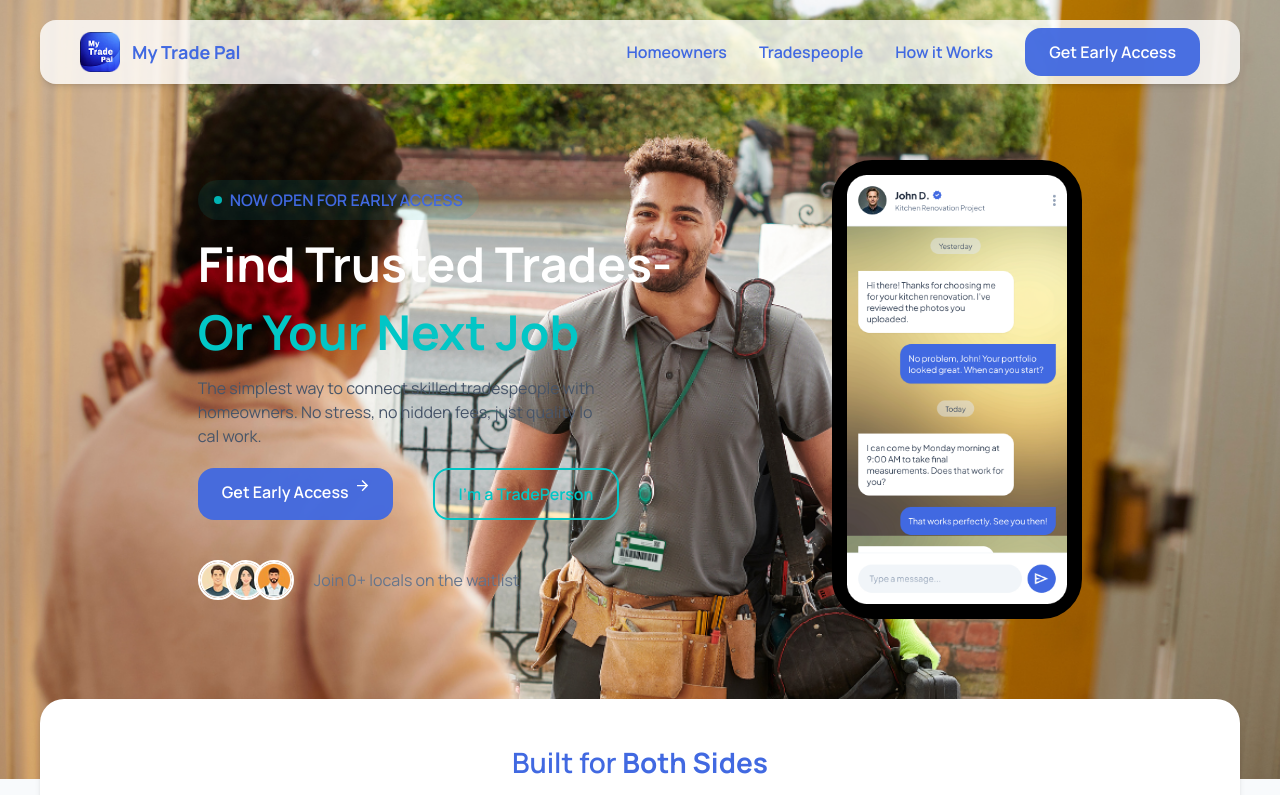
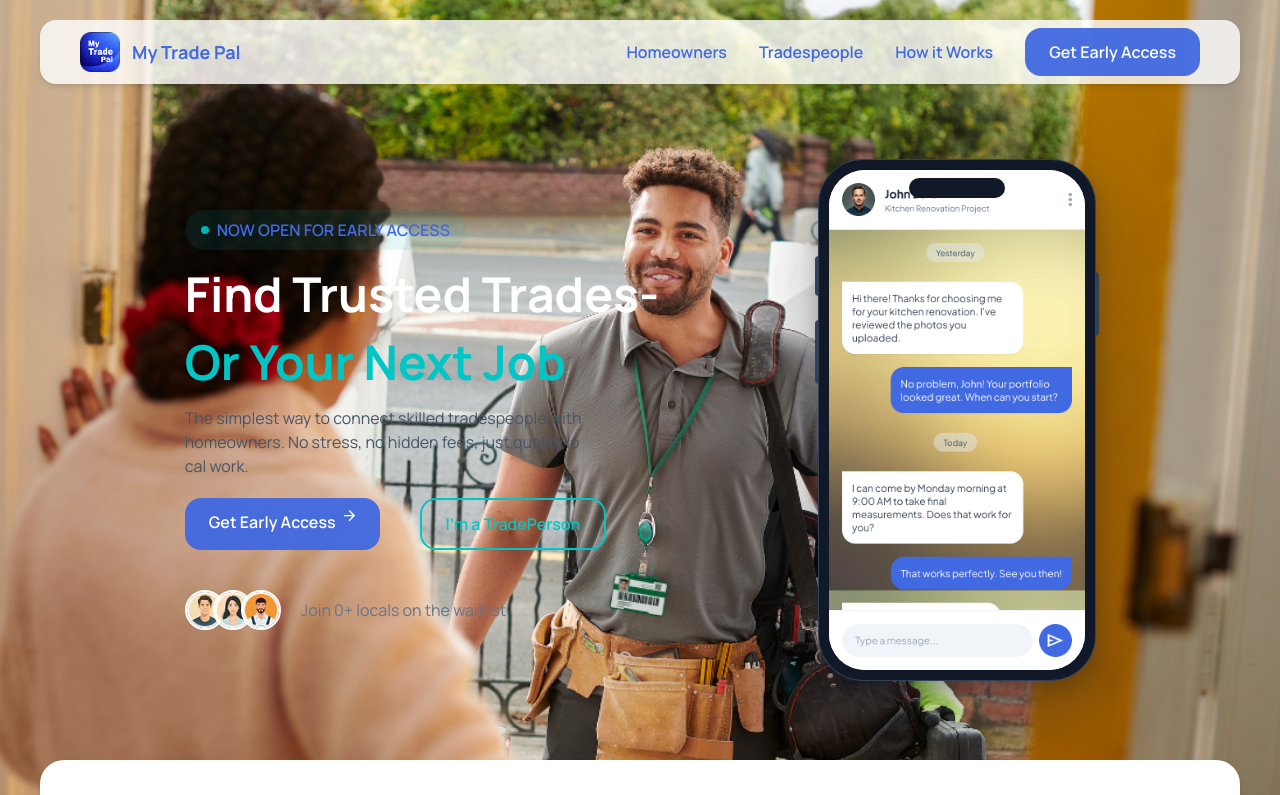
Before and after one commit to Maazkhalid47/trade-pal-web, a Next.js app: page / in a window 1280 px wide. Shown: the top 795 px of the page. Built offline with nearby package versions, Linux system fonts and the light colour scheme; no server answers; the database is empty.

Commit message:
feat: enhance hero component styling and structure for better visual appeal
Co-authored-by: Mu'az Khalid <76614672+Maazkhalid47@users.noreply.github.com>

```diff
--- a/app/components/hero.js
+++ b/app/components/hero.js
@@ -121,13 +121,20 @@ export default function Hero() {
             </div>
 
             {/* RIGHT SIDE */}
-            <div className="w-[250px] border-[15px] rounded-[40px] border-black">
-              <Image
-                src="/phone.png"
-                alt="App Preview"
-                height={650}
-                width={350}
-              />
+            <div className="relative w-[276px] rounded-[44px] bg-[#111827] p-[10px] shadow-[0_28px_70px_rgba(15,23,42,0.35),0_8px_18px_rgba(15,23,42,0.2)] ring-1 ring-[#334155]">
+              <div className="absolute -right-[4px] top-28 h-16 w-[4px] rounded-r-full bg-[#334155]" aria-hidden="true" />
+              <div className="absolute -left-[4px] top-24 h-10 w-[4px] rounded-l-full bg-[#334155]" aria-hidden="true" />
+              <div className="absolute -left-[4px] top-40 h-16 w-[4px] rounded-l-full bg-[#334155]" aria-hidden="true" />
+              <div className="relative overflow-hidden rounded-[36px] bg-[#f8fafc]">
+                <div className="absolute left-1/2 top-2 z-10 h-5 w-24 -translate-x-1/2 rounded-full bg-[#111827]" aria-hidden="true" />
+                <Image
+                  src="/phone.png"
+                  alt="My Trade Pal app conversation preview"
+                  height={650}
+                  width={350}
+                  className="block h-auto w-full"
+                />
+              </div>
             </div>
           </div>
         </div>
```
